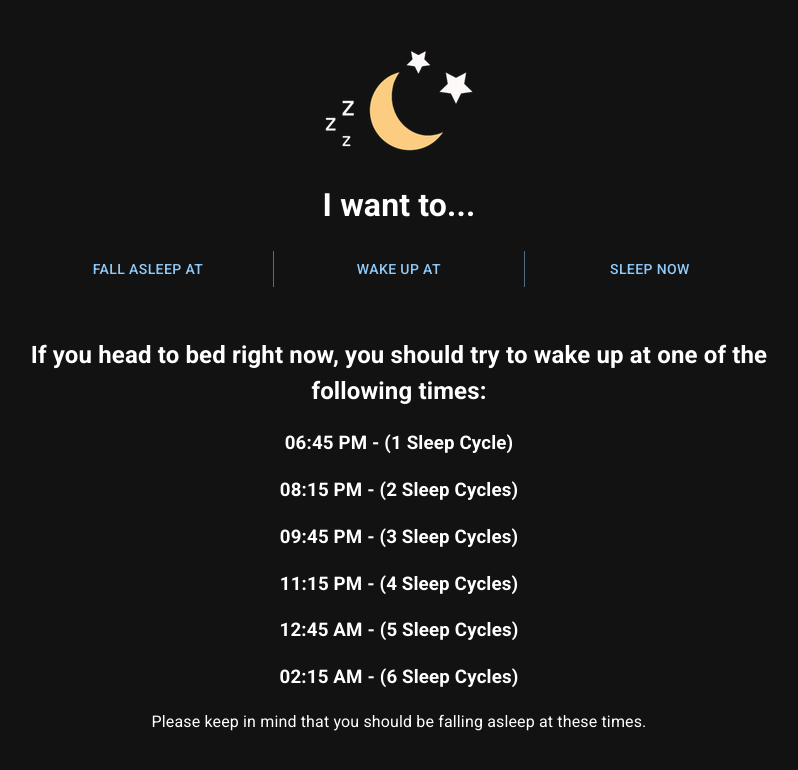
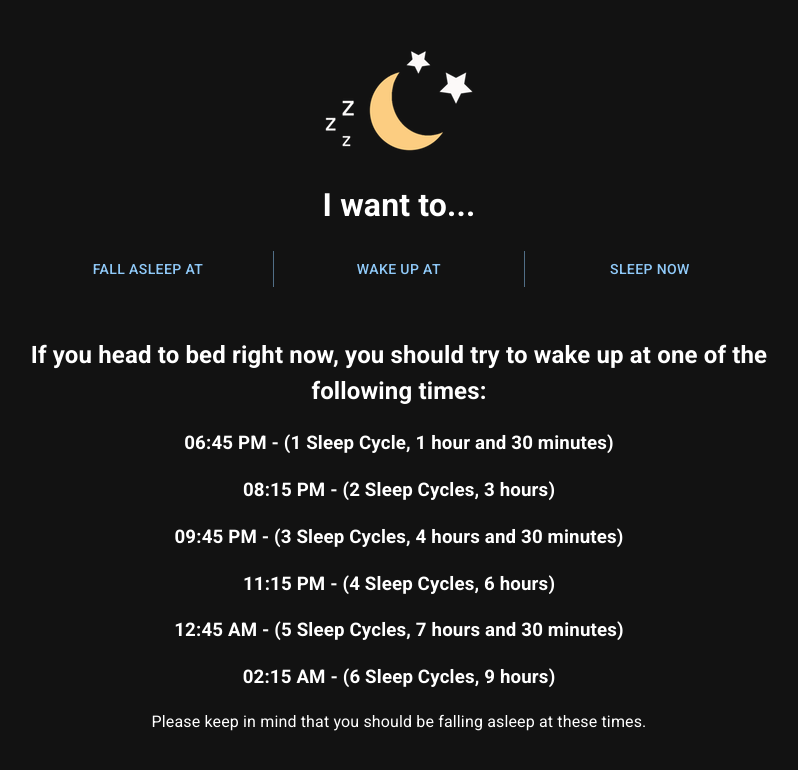
Before and after one commit to ThomasBurlett/dormir, a React (Create React App) app: page / in a window 1280 px wide. Both pictures are taken after a click on the button "SLEEP NOW". Shown: the top 770 px of the page, without its empty margins (241-1039 px from the left). Built offline with nearby package versions, Linux system fonts and the light colour scheme.

Commit message:
feat: adding extra labeling

```diff
--- a/src/App.js
+++ b/src/App.js
@@ -84,22 +84,22 @@ export default function App() {
                 If you head to bed right now, you should try to wake up at one of the following times:
               </h2>
               <h3>
-                {format(add(timePickerValue, { hours: 1, minutes: 30 }), "hh:mm aa")}  - (1 Sleep Cycle)
+                {format(add(timePickerValue, { hours: 1, minutes: 30 }), "hh:mm aa")}  - (1 Sleep Cycle, 1 hour and 30 minutes)
               </h3>
               <h3>
-                {format(add(timePickerValue, { hours: 3 }), "hh:mm aa")}  - (2 Sleep Cycles)
+                {format(add(timePickerValue, { hours: 3 }), "hh:mm aa")}  - (2 Sleep Cycles, 3 hours)
               </h3>
               <h3>
-                {format(add(timePickerValue, { hours: 4, minutes: 30 }), "hh:mm aa")}  - (3 Sleep Cycles)
+                {format(add(timePickerValue, { hours: 4, minutes: 30 }), "hh:mm aa")}  - (3 Sleep Cycles, 4 hours and 30 minutes)
               </h3>
               <h3>
-                {format(add(timePickerValue, { hours: 6 }), "hh:mm aa")}  - (4 Sleep Cycles)
+                {format(add(timePickerValue, { hours: 6 }), "hh:mm aa")}  - (4 Sleep Cycles, 6 hours)
               </h3>
               <h3>
-                {format(add(timePickerValue, { hours: 7, minutes: 30 }), "hh:mm aa")}  - (5 Sleep Cycles)
+                {format(add(timePickerValue, { hours: 7, minutes: 30 }), "hh:mm aa")}  - (5 Sleep Cycles, 7 hours and 30 minutes)
               </h3>
               <h3>
-                {format(add(timePickerValue, { hours: 9 }), "hh:mm aa")}  - (6 Sleep Cycles)
+                {format(add(timePickerValue, { hours: 9 }), "hh:mm aa")}  - (6 Sleep Cycles, 9 hours)
               </h3>
               <p>
                 Please keep in mind that you should be falling asleep at these times.
```
